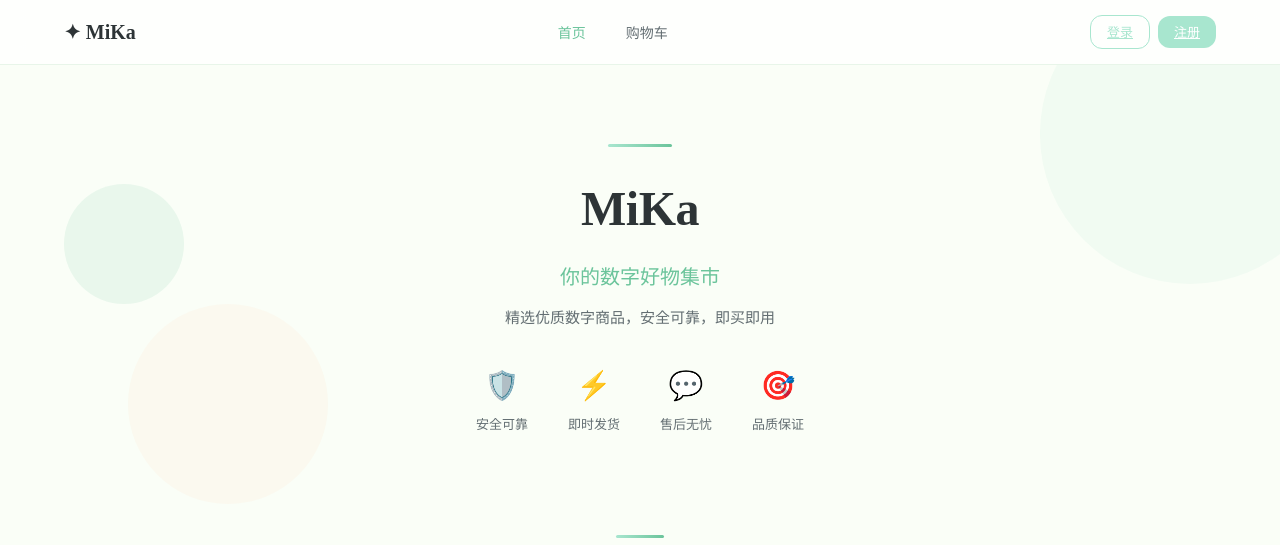
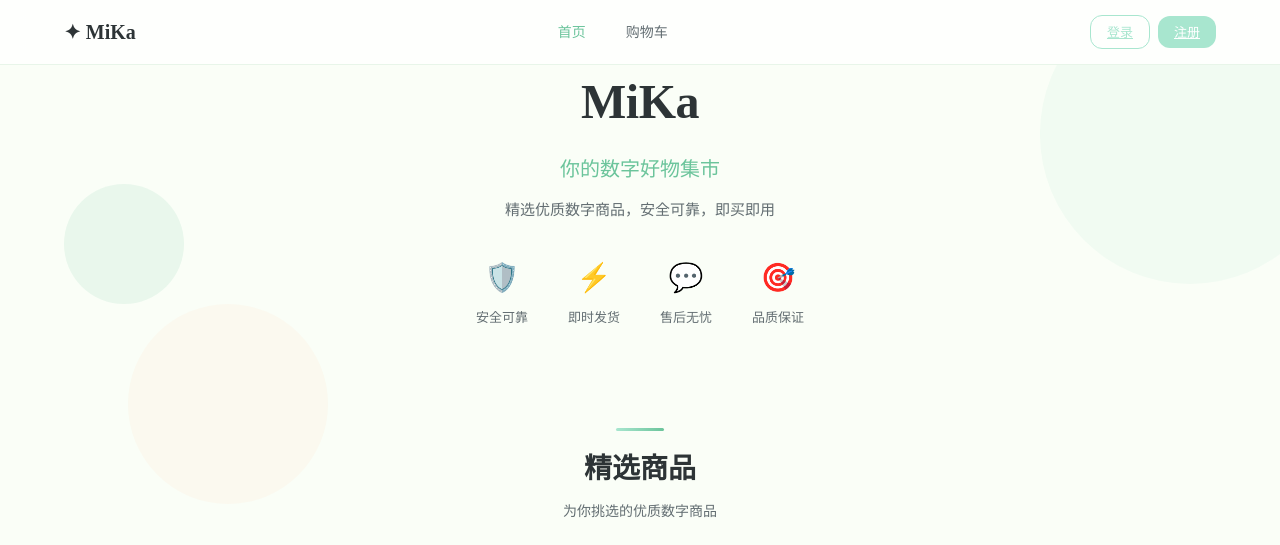
Before and after one commit to marrido75/MiKa, a Vue app in the folder frontend/: page /#/ in a window 1280 px wide. Shown: the top 545 px of the page. Built offline with nearby package versions, Linux system fonts and the light colour scheme; no server answers.

Commit message:
style: improve font rendering with system fonts

```diff
--- a/frontend/src/router/index.ts
+++ b/frontend/src/router/index.ts
@@ -1,8 +1,8 @@
-import { createRouter, createWebHashHistory } from 'vue-router'
+import { createRouter, createWebHistory } from 'vue-router'
 import AdminLayout from '../layouts/AdminLayout.vue'
 
 const router = createRouter({
-  history: createWebHashHistory(),
+  history: createWebHistory(),
   routes: [
     { path: '/', name: 'home', component: () => import('../views/HomeView.vue') },
     { path: '/product/:id', name: 'product', component: () => import('../views/ProductDetailView.vue') },
--- a/frontend/src/style.css
+++ b/frontend/src/style.css
@@ -1,5 +1,3 @@
-@import url('https://fonts.googleapis.com/css2?family=Noto+Sans+SC:wght@300;400;500;700&family=Noto+Serif+SC:wght@400;700&display=swap');
-
 :root {
   --color-primary: #A8E6CF;
   --color-primary-hover: #88D4AB;
@@ -15,8 +13,8 @@
   --color-card: #FFFFFF;
   --color-border: #E8F5E9;
 
-  --font-sans: 'Noto Sans SC', system-ui, sans-serif;
-  --font-serif: 'Noto Serif SC', serif;
+  --font-sans: 'PingFang SC', 'Microsoft YaHei', 'HarmonyOS Sans', 'Source Han Sans SC', 'Noto Sans SC', system-ui, -apple-system, sans-serif;
+  --font-serif: 'Songti SC', 'Source Han Serif SC', 'Noto Serif SC', 'SimSun', serif;
 
   --shadow-sm: 0 1px 2px rgba(0, 0, 0, 0.05);
   --shadow-md: 0 4px 12px rgba(0, 0, 0, 0.08);
@@ -41,6 +39,8 @@ body {
   line-height: 1.6;
   -webkit-font-smoothing: antialiased;
   -moz-osx-font-smoothing: grayscale;
+  text-rendering: optimizeLegibility;
+  font-feature-settings: 'kern' 1;
 }
 
 .container {
--- a/frontend/src/theme.ts
+++ b/frontend/src/theme.ts
@@ -5,7 +5,7 @@ export const themeOverrides: GlobalThemeOverrides = {
     primaryColor: '#A8E6CF',
     primaryColorHover: '#88D4AB',
     primaryColorPressed: '#6BC49B',
-    fontFamily: "'Noto Sans SC', sans-serif",
+    fontFamily: "'PingFang SC', 'Microsoft YaHei', 'HarmonyOS Sans', system-ui, sans-serif",
     borderRadius: '12px',
   },
   Button: {
--- a/frontend/src/views/HomeView.vue
+++ b/frontend/src/views/HomeView.vue
@@ -57,7 +57,6 @@ onMounted(fetchProducts)
     <!-- 店铺介绍 -->
     <section class="hero-section">
       <div class="hero-inner container">
-        <div class="accent-line"></div>
         <h1 class="hero-title">MiKa</h1>
         <p class="hero-slogan">你的数字好物集市</p>
         <p class="hero-desc">精选优质数字商品，安全可靠，即买即用</p>
@@ -191,7 +190,7 @@ onMounted(fetchProducts)
 .hero-section {
   position: relative;
   z-index: 1;
-  padding: 80px 0 60px;
+  padding: 0px 0 60px;
 }
 
 .hero-inner {
```
